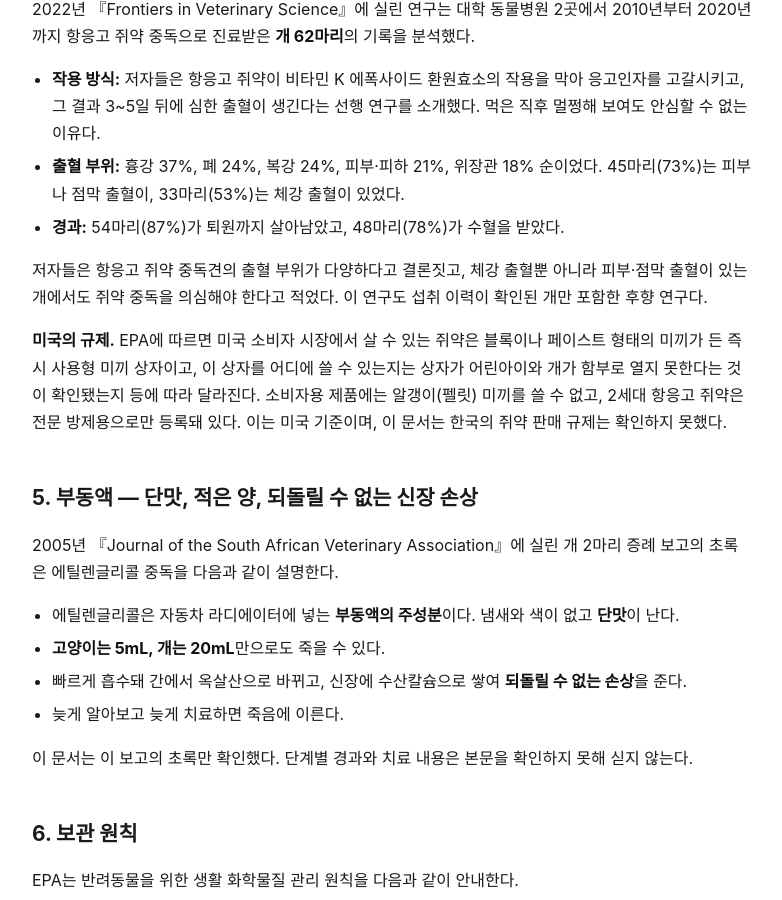
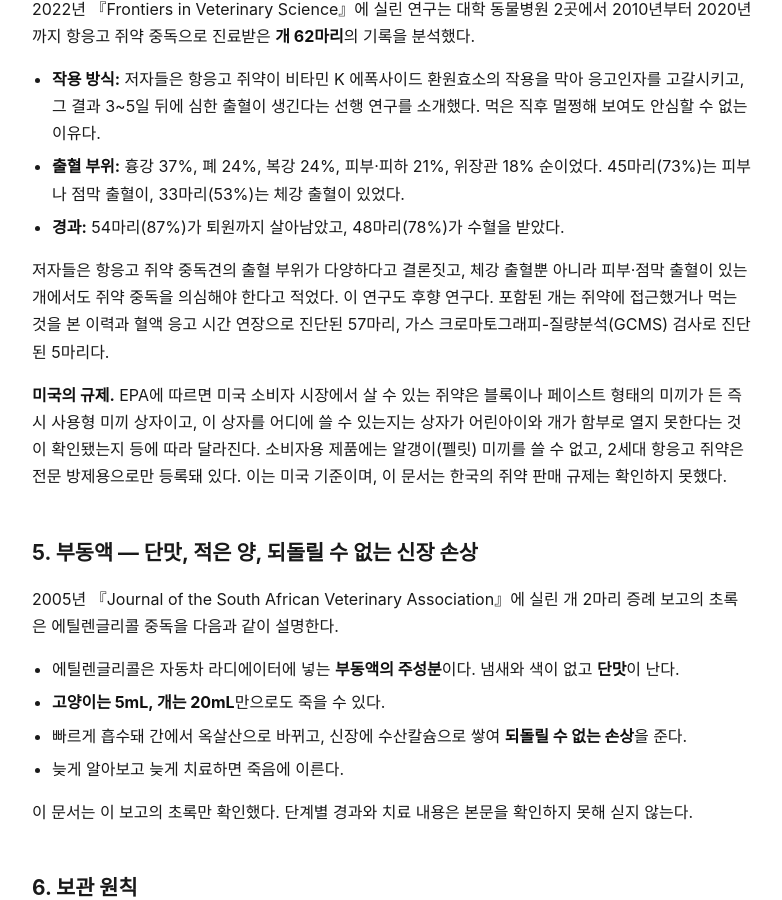
Before and after one commit to polystock/maearion.github.io, a Jekyll site: the page built from _docs/pet-houseplants-chemicals.html, in a window 1280 px wide and 900 px high, scrolled down 2017 px. Shown: the whole window, without its empty margins (248-1030 px from the left). Built offline with Jekyll 4.4.1, drawn with Linux system fonts in a browser that asks for light colours.

```diff
--- a/_docs/pet-houseplants-chemicals.html
+++ b/_docs/pet-houseplants-chemicals.html
@@ -80,7 +80,7 @@ faq:
 <li><strong>출혈 부위:</strong> 흉강 37%, 폐 24%, 복강 24%, 피부·피하 21%, 위장관 18% 순이었다. 45마리(73%)는 피부나 점막 출혈이, 33마리(53%)는 체강 출혈이 있었다.</li>
 <li><strong>경과:</strong> 54마리(87%)가 퇴원까지 살아남았고, 48마리(78%)가 수혈을 받았다.</li>
 </ul>
-<p>저자들은 항응고 쥐약 중독견의 출혈 부위가 다양하다고 결론짓고, 체강 출혈뿐 아니라 피부·점막 출혈이 있는 개에서도 쥐약 중독을 의심해야 한다고 적었다. 이 연구도 섭취 이력이 확인된 개만 포함한 후향 연구다.</p>
+<p>저자들은 항응고 쥐약 중독견의 출혈 부위가 다양하다고 결론짓고, 체강 출혈뿐 아니라 피부·점막 출혈이 있는 개에서도 쥐약 중독을 의심해야 한다고 적었다. 이 연구도 후향 연구다. 포함된 개는 쥐약에 접근했거나 먹는 것을 본 이력과 혈액 응고 시간 연장으로 진단된 57마리, 가스 크로마토그래피-질량분석(GCMS) 검사로 진단된 5마리다.</p>
 <p><strong>미국의 규제.</strong> EPA에 따르면 미국 소비자 시장에서 살 수 있는 쥐약은 블록이나 페이스트 형태의 미끼가 든 즉시 사용형 미끼 상자이고, 이 상자를 어디에 쓸 수 있는지는 상자가 어린아이와 개가 함부로 열지 못한다는 것이 확인됐는지 등에 따라 달라진다. 소비자용 제품에는 알갱이(펠릿) 미끼를 쓸 수 없고, 2세대 항응고 쥐약은 전문 방제용으로만 등록돼 있다. 이는 미국 기준이며, 이 문서는 한국의 쥐약 판매 규제는 확인하지 못했다.</p>
 
 <h2>5. 부동액 — 단맛, 적은 양, 되돌릴 수 없는 신장 손상</h2>
```
Also changed, not shown: _ops/evidence/pet-houseplants-chemicals.md (+2 -1 lines).
